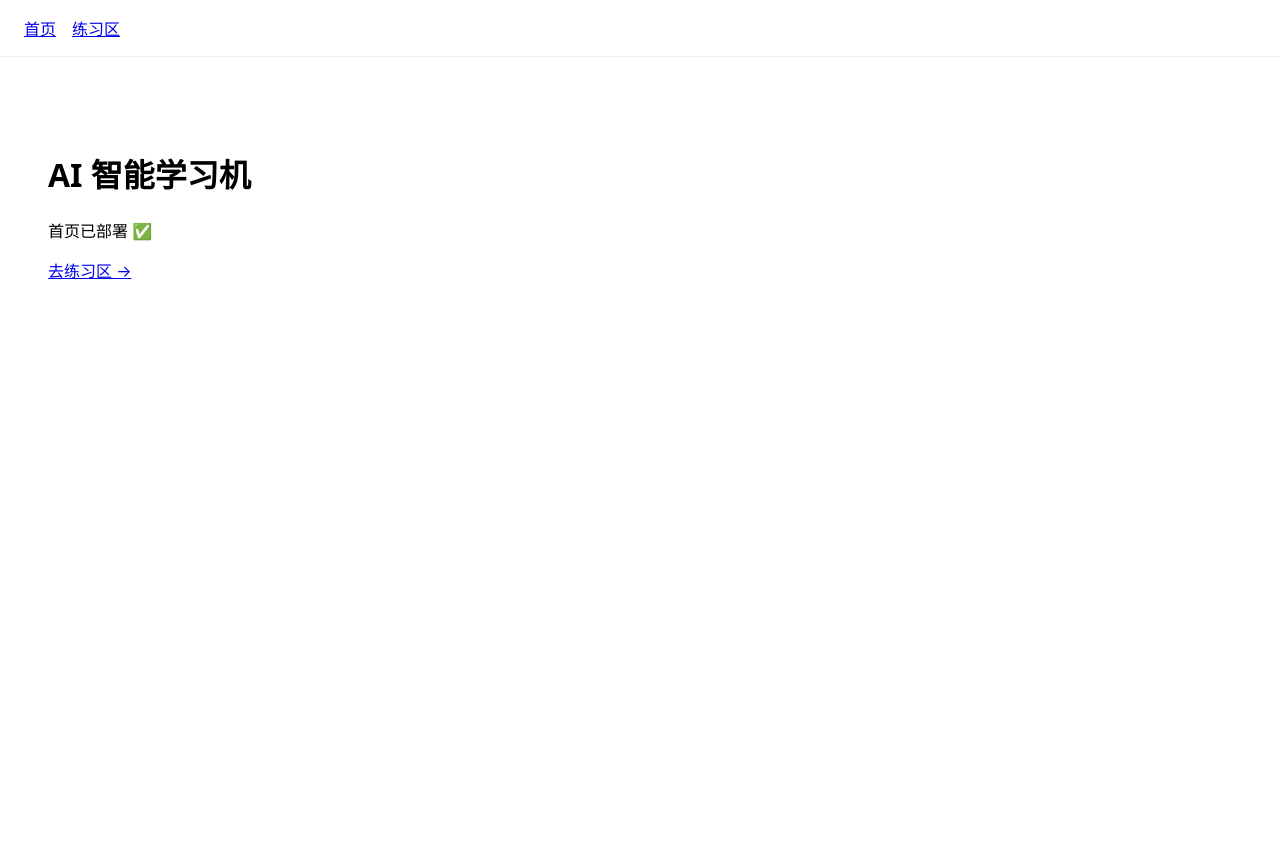
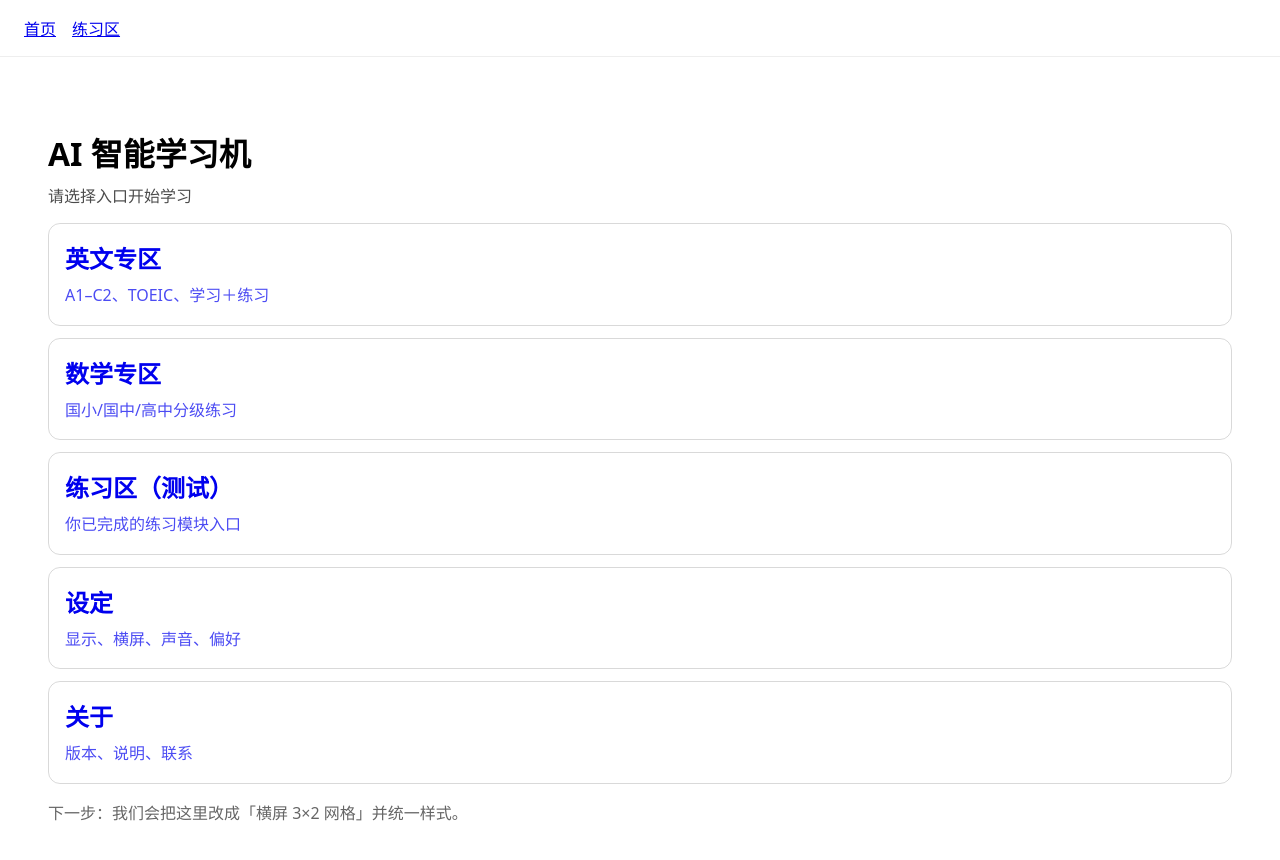
Before and after one commit to boos88978857-svg/ai-intelligent-learning-machine, a Next.js app: page / in a window 1280 px wide. Shown: the top 860 px of the page. Before the commit the page ends 800 px from the top, so only its background shows below. Built offline with nearby package versions, Linux system fonts and the light colour scheme.

Commit message:
更新 page.tsx

```diff
--- a/app/page.tsx
+++ b/app/page.tsx
@@ -1,10 +1,66 @@
+import Link from "next/link";
+
+const gridStyle: React.CSSProperties = {
+  display: "grid",
+  gridTemplateColumns: "1fr",
+  gap: 12,
+};
+
+const cardStyle: React.CSSProperties = {
+  display: "block",
+  padding: 16,
+  border: "1px solid rgba(0,0,0,0.15)",
+  borderRadius: 12,
+  textDecoration: "none",
+};
+
+const smallText: React.CSSProperties = {
+  margin: "8px 0 0",
+  opacity: 0.7,
+  lineHeight: 1.6,
+};
+
 export default function Page() {
   return (
     <main style={{ padding: 24 }}>
-      <h1>AI 智能学习机</h1>
-      <p>首页已部署 ✅</p>
+      <header style={{ marginBottom: 16 }}>
+        <h1 style={{ margin: 0 }}>AI 智能学习机</h1>
+        <p style={{ margin: "8px 0 0", opacity: 0.7 }}>
+          请选择入口开始学习
+        </p>
+      </header>
 
-      <a href="/practice">去练习区 →</a>
+      {/* 网格入口（手机 1 列；平板/横屏我们下一步用 CSS 变 3 列） */}
+      <div style={gridStyle}>
+        <Link href="/english" style={cardStyle}>
+          <h2 style={{ margin: 0 }}>英文专区</h2>
+          <p style={smallText}>A1–C2、TOEIC、学习＋练习</p>
+        </Link>
+
+        <Link href="/math" style={cardStyle}>
+          <h2 style={{ margin: 0 }}>数学专区</h2>
+          <p style={smallText}>国小/国中/高中分级练习</p>
+        </Link>
+
+        <Link href="/practice" style={cardStyle}>
+          <h2 style={{ margin: 0 }}>练习区（测试）</h2>
+          <p style={smallText}>你已完成的练习模块入口</p>
+        </Link>
+
+        <Link href="/settings" style={cardStyle}>
+          <h2 style={{ margin: 0 }}>设定</h2>
+          <p style={smallText}>显示、横屏、声音、偏好</p>
+        </Link>
+
+        <Link href="/about" style={cardStyle}>
+          <h2 style={{ margin: 0 }}>关于</h2>
+          <p style={smallText}>版本、说明、联系</p>
+        </Link>
+      </div>
+
+      <p style={{ marginTop: 16, opacity: 0.6 }}>
+        下一步：我们会把这里改成「横屏 3×2 网格」并统一样式。
+      </p>
     </main>
   );
 }
```
